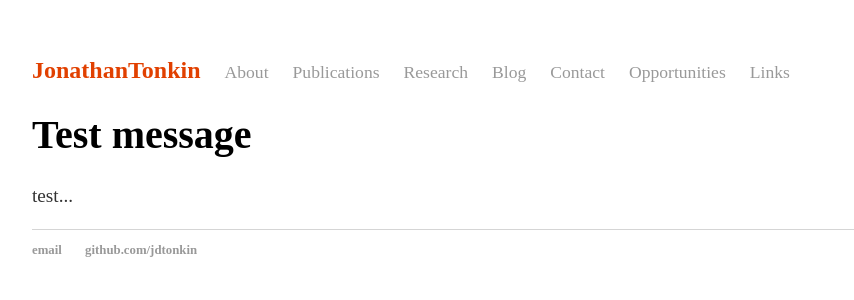
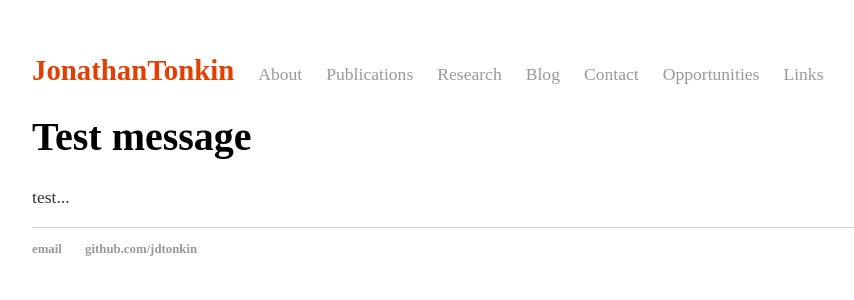
Before and after one commit to jdtonkin/jdtonkin.github.io, a Jekyll site: the page built from index.html, in a window 1280 px wide. Shown: the top 300 px of the page, without its empty margins (160-1014 px from the left). Built offline with Jekyll 4.4.1, drawn with Linux system fonts in a browser that asks for light colours.

Commit message:
Update main.css

```diff
--- a/css/main.css
+++ b/css/main.css
@@ -4,7 +4,7 @@ body { margin: 60px auto; width: 70%; }
 a { text-decoration: none; color: #E14000; }
 a:hover { text-decoration: underline; }
 
-p, ul { font-size: 1.2em; line-height: 1.3em; color: #333; font-family: 'fira sans'}
+p, ul { font-size: 1.1em; line-height: 1.3em; color: #333; font-family: 'fira sans'}
 
 h1, h2, h3, h4 { font-family: 'fira sans'; }
 h1 { font-size: 2.5em;  }
@@ -20,9 +20,9 @@ nav ul, footer ul a {
 }
 
 nav ul a { color: #999; font-size: 1.1em; font-weight: normal; }
-nav ul .activepage a { color: #E14000; font-size: 1.5em; font-weight: bold;}
-nav ul li .activepage a { color: #E14000; font-size: 1.5em; font-weight: bold;}
-nav ul li a:hover { color: #E14000; font-size: 1.5em; font-weight: bold;}
+nav ul .activepage a { color: #E14000; font-size: 1.8em; font-weight: bold;}
+nav ul li .activepage a { color: #E14000; font-size: 1.8em; font-weight: bold;}
+nav ul li a:hover { color: #E14000; font-size: 1.8em; font-weight: bold;}
 
 
 footer { border-top: 1px solid #d5d5d5; font-size: .8em; }
```
